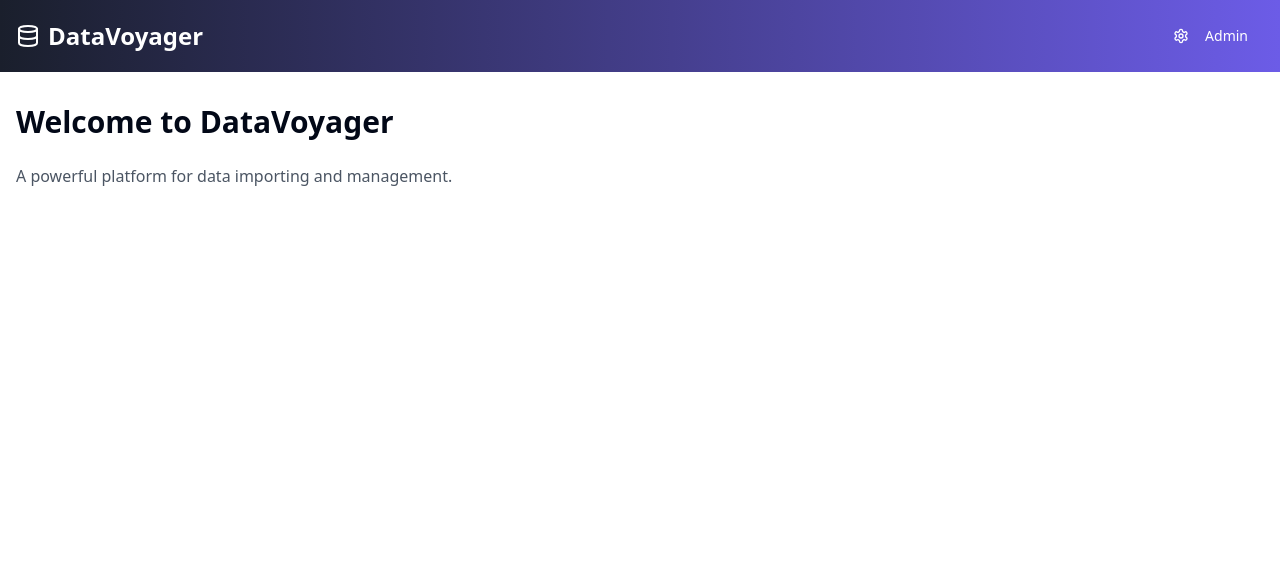
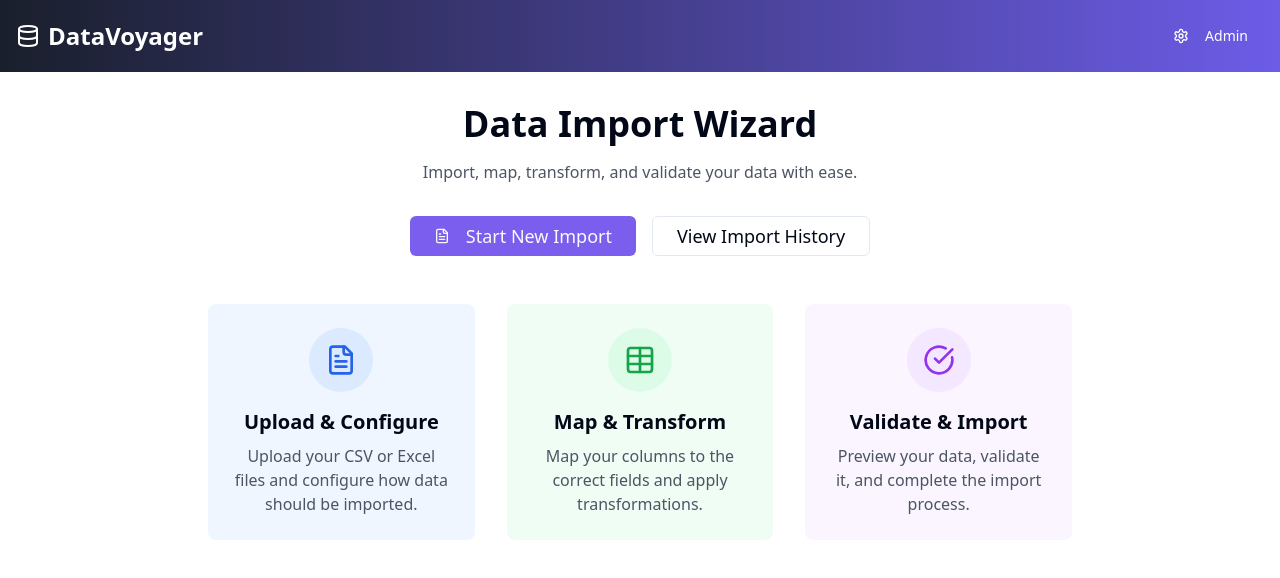
Before and after one commit to Hems546/DataImport-NewUI, a React (Vite) app: page / in a window 1280 px wide. Shown: the top 578 px of the page. Built offline with nearby package versions, Linux system fonts and the light colour scheme.

Commit message:
Fix: Set Index page as welcome page
Set the Index page as the default route, making it the welcome page.

```diff
--- a/src/pages/Index.tsx
+++ b/src/pages/Index.tsx
@@ -1,18 +1,61 @@
+
 import React from 'react';
+import { Button } from '@/components/ui/button';
+import { Link } from 'react-router-dom';
 import Header from '@/components/Header';
+import { FileText, Table, CheckCircle } from 'lucide-react';
 
 const Index = () => {
   return (
     <div className="min-h-screen flex flex-col">
-      <Header />
-      <main className="flex-1 container mx-auto px-4 py-8">
-        <h1 className="text-3xl font-bold mb-6">Welcome to DataVoyager</h1>
-        <p className="text-gray-600 mb-6">
-          A powerful platform for data importing and management.
+      <Header currentPage="welcome" />
+      <main className="flex-1 container mx-auto px-4 py-8 max-w-4xl">
+        <h1 className="text-4xl font-bold text-center mb-4">Data Import Wizard</h1>
+        <p className="text-gray-600 text-center mb-8">
+          Import, map, transform, and validate your data with ease.
         </p>
 
-        <div className="grid grid-cols-1 md:grid-cols-2 gap-6">
-          {/* Content blocks can go here */}
+        <div className="flex justify-center mb-12">
+          <Link to="/import-wizard">
+            <Button className="px-6 py-3 text-lg">
+              <FileText className="mr-2" /> Start New Import
+            </Button>
+          </Link>
+          <Button variant="outline" className="ml-4 px-6 py-3 text-lg">
+            View Import History
+          </Button>
+        </div>
+
+        <div className="grid grid-cols-3 gap-8 mt-12">
+          <div className="text-center p-6 bg-blue-50 rounded-lg">
+            <div className="bg-blue-100 rounded-full w-16 h-16 flex items-center justify-center mx-auto mb-4">
+              <FileText className="text-blue-600 w-8 h-8" />
+            </div>
+            <h3 className="text-xl font-semibold mb-2">Upload & Configure</h3>
+            <p className="text-gray-600">
+              Upload your CSV or Excel files and configure how data should be imported.
+            </p>
+          </div>
+
+          <div className="text-center p-6 bg-green-50 rounded-lg">
+            <div className="bg-green-100 rounded-full w-16 h-16 flex items-center justify-center mx-auto mb-4">
+              <Table className="text-green-600 w-8 h-8" />
+            </div>
+            <h3 className="text-xl font-semibold mb-2">Map & Transform</h3>
+            <p className="text-gray-600">
+              Map your columns to the correct fields and apply transformations.
+            </p>
+          </div>
+
+          <div className="text-center p-6 bg-purple-50 rounded-lg">
+            <div className="bg-purple-100 rounded-full w-16 h-16 flex items-center justify-center mx-auto mb-4">
+              <CheckCircle className="text-purple-600 w-8 h-8" />
+            </div>
+            <h3 className="text-xl font-semibold mb-2">Validate & Import</h3>
+            <p className="text-gray-600">
+              Preview your data, validate it, and complete the import process.
+            </p>
+          </div>
         </div>
       </main>
     </div>
```
